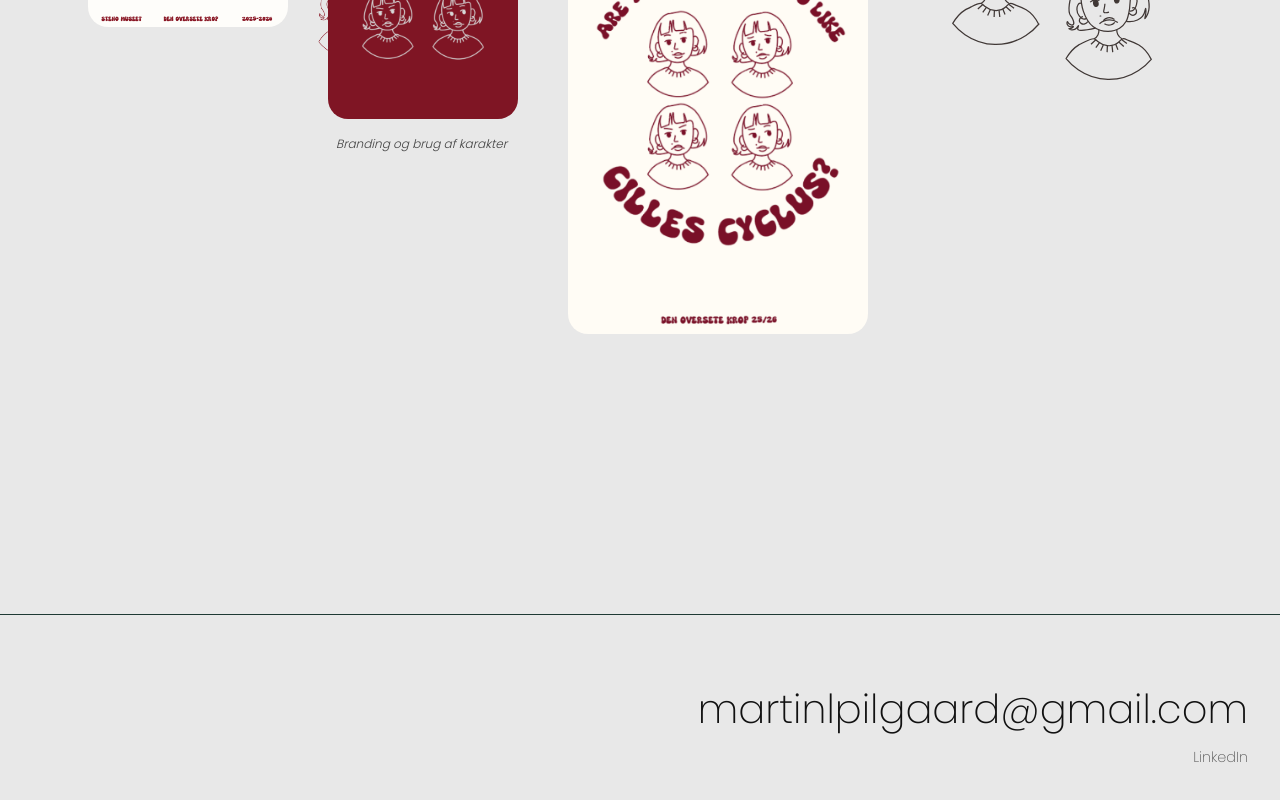
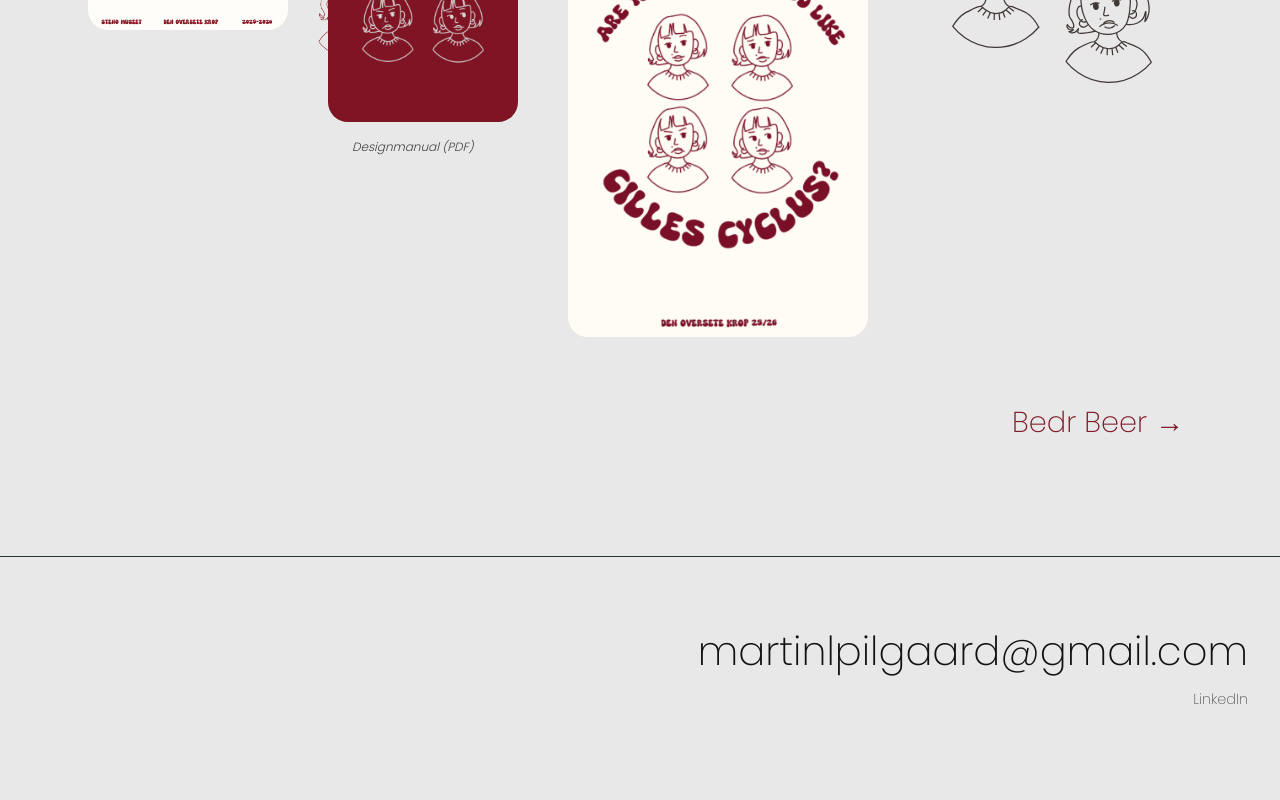
Before and after one commit to Martinlpilgaard/martinlpilgaard.github.io, a React (Vite) app: page /cillecyclus in a window 1280 px wide. Shown: the part 4260-5060 px from the top of the page. After the commit the page ends 5034 px from the top, so only its background shows below. Built offline with nearby package versions, Linux system fonts and the light colour scheme; a web font is replaced by a local one.

Commit message:
næste og forige side pile

```diff
--- a/src/components/Footer.css
+++ b/src/components/Footer.css
@@ -5,7 +5,7 @@
   text-align: right;
 font-family: "Poppins", system-ui, sans-serif;
   font-weight: 200;
-  margin-top: 200px;
+  margin-top: 80px;
   border-top: 1px solid #1f3a34;
 }
 
--- a/src/pages/BedrBeer.css
+++ b/src/pages/BedrBeer.css
@@ -2,7 +2,7 @@
 .bedrbeer-project-page {
   min-height: 100vh;
   font-family: "Poppins", system-ui, sans-serif;
-font-style: italic;
+font-style: normal;
    color: #444;
    font-weight: 200;
 }
@@ -131,3 +131,30 @@ font-style: italic;
   40%  { opacity: 1; }
   to   { transform: scaleX(1); opacity: 1; }
 }
+
+/* Wrapper til navigations-links */
+.bedrbeer-project-page .project-nav {
+  display: flex;
+  justify-content: space-between;
+  align-items: center;
+  width: 100%;
+  margin: 10rem auto 2rem;
+  max-width: 1200px;
+  padding: 0 2rem;
+}
+
+/* Links – scoped til BedrBeer-siden */
+.bedrbeer-project-page .project-nav .project-link,
+.bedrbeer-project-page .project-nav .project-link:visited {
+  font-family: "Poppins", system-ui, sans-serif;
+  font-weight: 200;
+  font-size: 1.8rem;
+  color: #354F41;     /* BedrBeer-farve */
+  text-decoration: none;
+  transition: color 0.3s ease;
+}
+
+.bedrbeer-project-page .project-nav .project-link:hover {
+  color: #3E3735;
+  text-decoration: underline;
+}
--- a/src/pages/BedrBeer.jsx
+++ b/src/pages/BedrBeer.jsx
@@ -72,6 +72,12 @@ export default function BedrBeer() {
           />
            </section>
         <BedrDesign2 />
+
+        {/* Navigation mellem projekter */}
+<div className="project-nav">
+  <a href="/cillecyclus" className="project-link prev">← Cilles Cyklus</a>
+  <a href="/radar" className="project-link next">Radar →</a>
+</div>
       </main>
       <Footer />
     </>
--- a/src/pages/CilleCyclus.css
+++ b/src/pages/CilleCyclus.css
@@ -101,8 +101,7 @@ h4 {
   font-size: 0.75rem;
   width: 400px;
   color: #444;
-  margin-left: 19rem;
-
+  margin-left: 15rem;
 }
 
 h5 {
@@ -393,3 +392,35 @@ h5 {
   height: auto;
   margin: 2rem auto 0;
 }
+
+.designmanualcille {
+    margin-left: 20rem;
+     font-family: "Poppins", system-ui, sans-serif;
+  font-style: italic;
+  font-weight: 300;
+  line-height: 1.6;
+  font-size: 0.75rem;
+  width: 400px;
+  color: #444;
+  text-decoration: none;
+}
+
+.next-project-link {
+  text-align: right;          /* højrestillet */
+  margin-top: 4rem;
+  margin-right: 4rem;         /* afstand fra højre kant */
+}
+
+.next-project-link a {
+ font-family: "Poppins", system-ui, sans-serif;
+ font-weight: 200;
+  font-size: 1.8rem;
+  color: #7D1928;             /* rød accent – skift farve efter smag */
+  text-decoration: none;
+  transition: color 0.3s ease;
+}
+
+.next-project-link a:hover {
+  color: #3E3735;             /* mørk hover-effekt */
+  text-decoration: underline;
+}
--- a/src/pages/CilleCyclus.jsx
+++ b/src/pages/CilleCyclus.jsx
@@ -112,8 +112,23 @@ export default function CilleCyclus() {
     className="rounded-2xl shadow-lg mt-6"
   />
 </section>
- <h4>Branding og brug af karakter</h4>
+
+    {/* Link til CV */}
+        <a
+          href="/docs/designmanualcille.pdf"
+          target="_blank"
+          rel="noopener noreferrer"
+          className="designmanualcille"
+        >
+          Designmanual (PDF)
+        </a>
 <CilleDesign3 />
+
+    {/* Næste projekt link */}
+<div className="next-project-link">
+  <a href="/bedrbeer">Bedr Beer →</a>
+</div>
+
       </main>
       <Footer />
     </>
--- a/src/pages/Plakaten.css
+++ b/src/pages/Plakaten.css
@@ -168,3 +168,29 @@ display: block;
   margin-left: 31rem;
   margin-bottom: 5rem;
 }
+
+.project-nav4 {
+  display: flex;
+  justify-content: space-between; /* så man kan få plads til begge sider */
+  margin-top: 4rem;
+  margin-bottom: 6rem;
+  padding: 0 4rem;
+}
+
+.prev-project-link4 {
+  text-align: left;
+}
+
+.prev-project-link a {
+  font-family: "Poppins", system-ui, sans-serif;
+  font-weight: 200;
+  font-size: 1.8rem;
+  color: #E34C31;   /* accentfarve */
+  text-decoration: none;
+  transition: color 0.3s ease;
+}
+
+.prev-project-link a:hover {
+  color: #3E3735;
+  text-decoration: underline;
+}
--- a/src/pages/Plakaten.jsx
+++ b/src/pages/Plakaten.jsx
@@ -89,7 +89,14 @@ export default function Plakaten() {
             alt="facade"
             className="plakaten-image3"
           />
-                        </section>
+        </section>
+
+      {/* Navigation til andre projekter */}
+        <div className="project-nav4">
+          <div className="prev-project-link">
+            <a href="/radar">← Radar</a>
+          </div>
+        </div>
 
       </main>
       <Footer />
--- a/src/pages/Radar.css
+++ b/src/pages/Radar.css
@@ -85,7 +85,7 @@ display: block;
   width: 50%;
   height: auto;
   margin-top: 10rem;
-  margin-bottom: 30rem;
+  margin-bottom: 20rem;
   margin-left: 4rem;
   border-radius: 16px;
   border: 1px solid rgba(0,0,0,0.06);
@@ -123,3 +123,31 @@ display: block;
   .radar-hero-h2 { margin-top: -0.35em; }
   .radar-hero-h3 { margin-top: -0.28em; }
 }
+
+/* Navigation wrapper – brug samme class som i JSX */
+.radar-page .project-nav {
+  display: flex;
+  justify-content: space-between;
+  align-items: center;
+  width: 100%;
+  margin: 5rem auto 2rem;
+  max-width: 1200px;
+  padding: 0 2rem;
+}
+
+/* Links – scoped til Radar-siden */
+.radar-page .project-nav .project-link,
+.radar-page .project-nav .project-link:visited {
+  font-family: "Poppins", system-ui, sans-serif;
+  font-weight: 200;
+  font-size: 1.8rem;
+  margin-top: 5rem;
+  color: #E62860;     /* Radar-farve */
+  text-decoration: none;
+  transition: color 0.3s ease;
+}
+
+.radar-page .project-nav .project-link:hover {
+  color: #322E27;
+  text-decoration: underline;
+}
--- a/src/pages/Radar.jsx
+++ b/src/pages/Radar.jsx
@@ -73,6 +73,13 @@ export default function Radar() {
             className="radar-video-video2"
           />
         </section>
+
+        {/* Navigation mellem projekter */}
+      <div className="project-nav">
+  <a href="/bedrbeer" className="project-link prev">← BedrBeer</a>
+  <a href="/plakaten" className="project-link next">Plakaten →</a>
+</div>
+
       </main>
       <Footer />
     </>
--- a/src/sections/BedrDesign.css
+++ b/src/sections/BedrDesign.css
@@ -5,6 +5,7 @@
   margin: 0 auto;
   margin-left: 5rem;
   font-size: 100px;
+  font-style: italic;
   margin-top: -5rem;
   margin-bottom: -15rem;
   height: 200vh;
--- a/src/sections/BedrUx.css
+++ b/src/sections/BedrUx.css
@@ -5,6 +5,7 @@
   margin: 0 auto;
   margin-left: 10rem;
   font-size: 30px;
+  font-style: italic;
   font-weight: 900;
 }
 
--- a/src/sections/Projects.css
+++ b/src/sections/Projects.css
@@ -9,6 +9,7 @@
   justify-content: center;
   padding: 4rem 1rem;
   margin-top: -50px;
+  margin-bottom: 200px;
 }
 
 /* Mobil/tablet: 2×2 grid */
```
Also changed, not shown: 1 other file (tests, documents, lock files or other folders).
